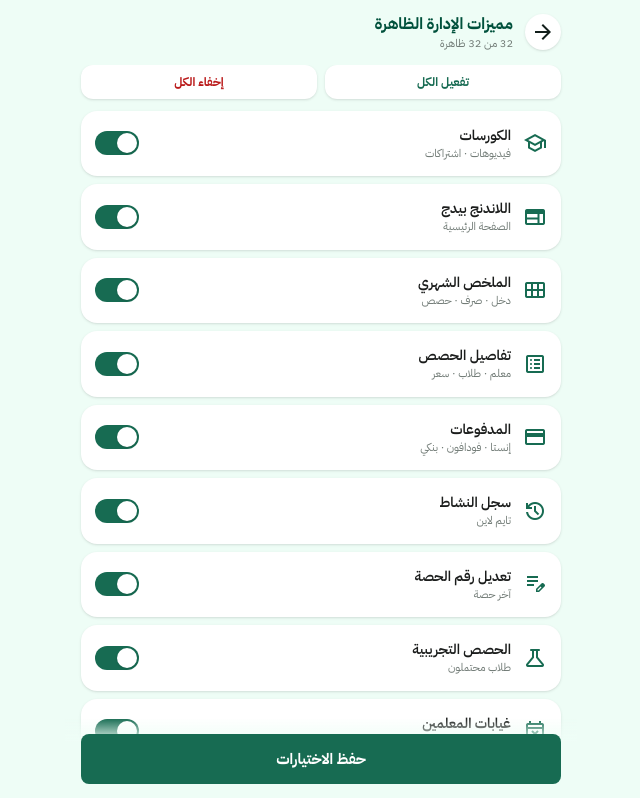
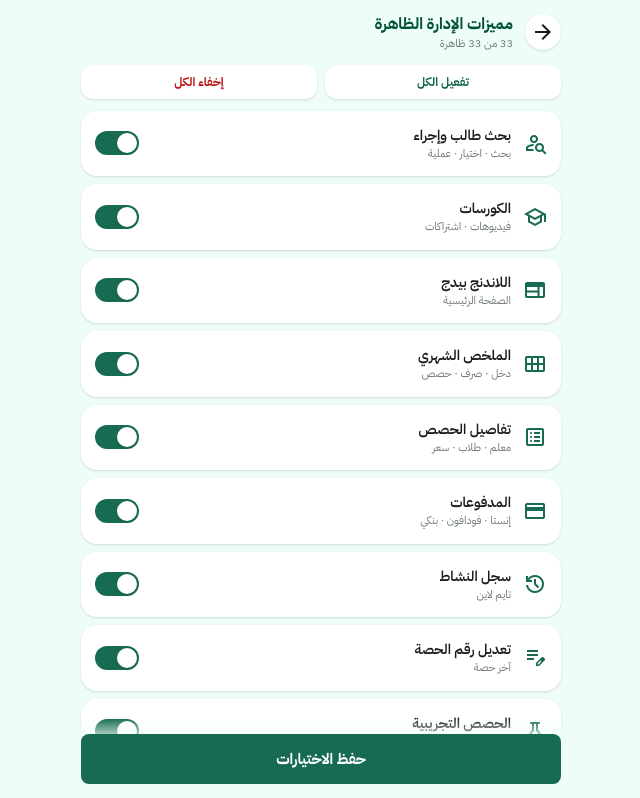
Before and after one commit to aizhari1/ashbal-islam, a Next.js app: page /admin/features in a window 1280 px wide. Shown: the top 798 px of the page, without its empty margins (319-959 px from the left). Built offline with nearby package versions, Linux system fonts and the light colour scheme; no server answers.

Commit message:
add student-hub to features catalog

```diff
--- a/src/app/(dashboard)/admin/features/page.tsx
+++ b/src/app/(dashboard)/admin/features/page.tsx
@@ -1,6 +1,7 @@
 import FeaturesPicker from '@/components/FeaturesPicker'
 
 const ADMIN_FEATURES = [
+  { href: '/admin/student-hub', icon: 'person_search', title: 'بحث طالب وإجراء', desc: 'بحث · اختيار · عملية' },
   { href: '/admin/courses', icon: 'school', title: 'الكورسات', desc: 'فيديوهات · اشتراكات' },
   { href: '/admin/landing', icon: 'web', title: 'اللاندنج بيدج', desc: 'الصفحة الرئيسية' },
   { href: '/admin/monthly', icon: 'calendar_view_month', title: 'الملخص الشهري', desc: 'دخل · صرف · حصص' },
```
